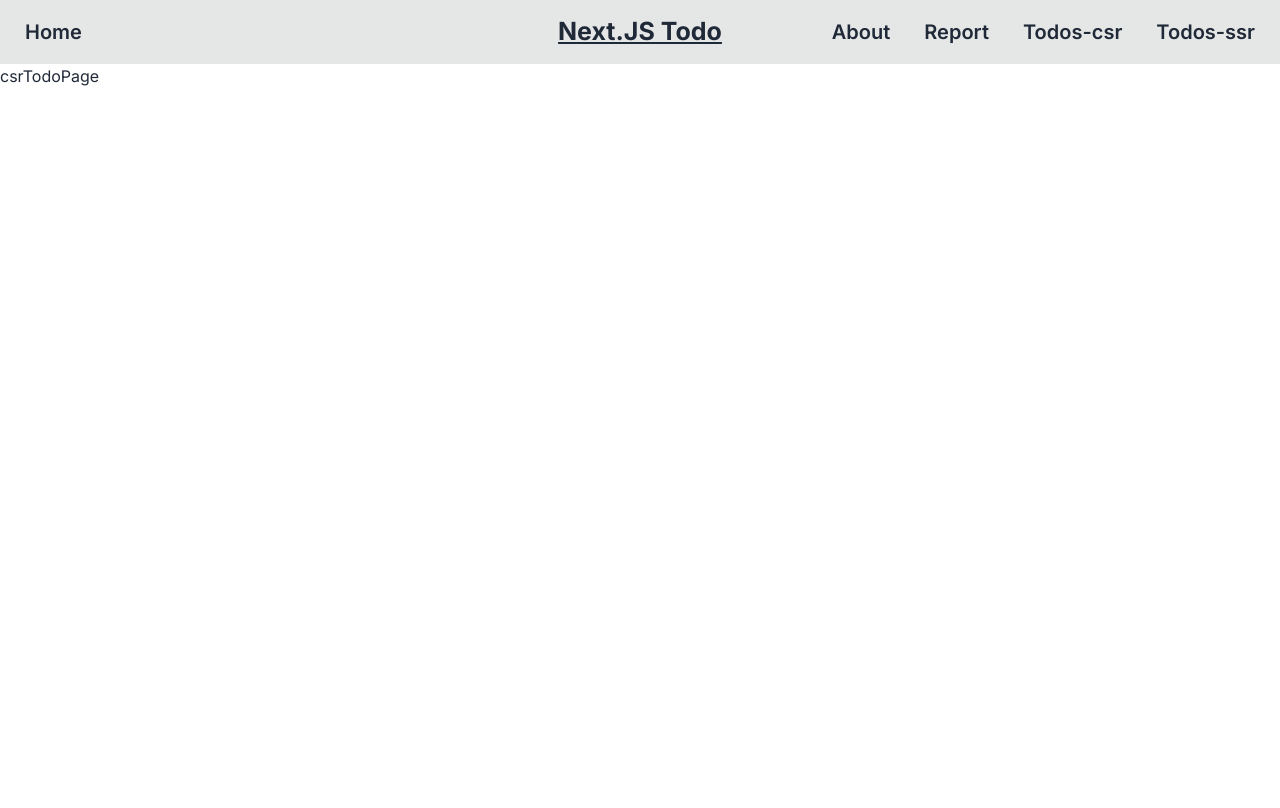
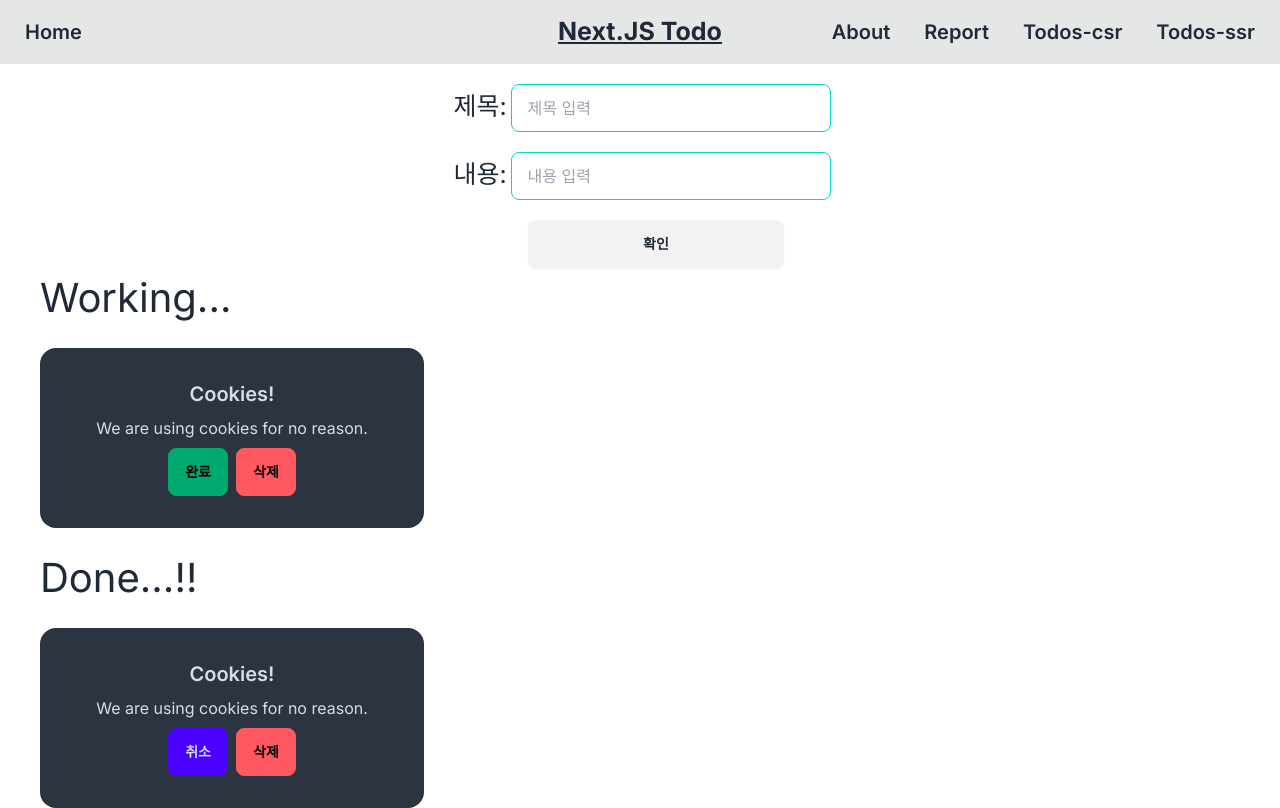
Before and after one commit to CodHan/Next-Todo, a Next.js app: page /todos-csr in a window 1280 px wide. Built offline with nearby package versions, Linux system fonts and the light colour scheme.

Commit message:
CCR todo 레이아웃 작업

```diff
--- a/src/app/todos-csr/page.tsx
+++ b/src/app/todos-csr/page.tsx
@@ -1,7 +1,15 @@
+'use client';
+import Input from '@/components/Input';
+import TodoList from '@/components/TodoList';
 import React from 'react';
 
 const csrTodoPage = () => {
-  return <div>csrTodoPage</div>;
+  return (
+    <>
+      <Input />
+      <TodoList />
+    </>
+  );
 };
 
 export default csrTodoPage;
--- /dev/null
+++ b/src/components/Done.tsx
@@ -0,0 +1,20 @@
+import React from 'react';
+
+const Done = () => {
+  return (
+    <div className="flex">
+      <div className="ml-10 mt-5 card w-96 bg-neutral text-neutral-content">
+        <div className="card-body items-center text-center">
+          <h2 className="card-title">Cookies!</h2>
+          <p>We are using cookies for no reason.</p>
+          <div className="card-actions justify-end">
+            <button className="btn btn-primary">취소</button>
+            <button className="btn btn-error">삭제</button>
+          </div>
+        </div>
+      </div>
+    </div>
+  );
+};
+
+export default Done;
--- /dev/null
+++ b/src/components/Input.tsx
@@ -0,0 +1,29 @@
+import React from 'react';
+
+const Input = () => {
+  return (
+    <div>
+      <div className="mt-5 flex justify-center">
+        <span className="text-[25px] p-1">제목:</span>
+        <input
+          type="text"
+          placeholder="제목 입력"
+          className="input input-bordered input-accent w-full max-w-xs"
+        />
+      </div>
+      <div className="mt-5 flex justify-center">
+        <span className="text-[25px] p-1">내용:</span>
+        <input
+          type="text"
+          placeholder="내용 입력"
+          className="input input-bordered input-accent w-full max-w-xs"
+        />
+      </div>
+      <div className="flex justify-center mt-5 ml-8">
+        <button className="btn btn-wide ">확인</button>
+      </div>
+    </div>
+  );
+};
+
+export default Input;
--- /dev/null
+++ b/src/components/TodoList.tsx
@@ -0,0 +1,21 @@
+'use client';
+import React from 'react';
+import Working from './Working';
+import Done from './Done';
+
+const TodoList = () => {
+  return (
+    <>
+      <div>
+        <div className="text-[40px] ml-10">Working...</div>
+        <Working />
+      </div>
+      <div>
+        <div className="text-[40px] ml-10 mt-5">Done...!!</div>
+        <Done />
+      </div>
+    </>
+  );
+};
+
+export default TodoList;
--- /dev/null
+++ b/src/components/Working.tsx
@@ -0,0 +1,20 @@
+import React from 'react';
+
+const Working = () => {
+  return (
+    <div className="flex">
+      <div className="ml-10 mt-5 card w-96 bg-neutral text-neutral-content">
+        <div className="card-body items-center text-center">
+          <h2 className="card-title">Cookies!</h2>
+          <p>We are using cookies for no reason.</p>
+          <div className="card-actions justify-end">
+            <button className="btn btn-success">완료</button>
+            <button className="btn btn-error">삭제</button>
+          </div>
+        </div>
+      </div>
+    </div>
+  );
+};
+
+export default Working;
```
Also changed, not shown: src/app/report/page.tsx (+0 -21 lines).
